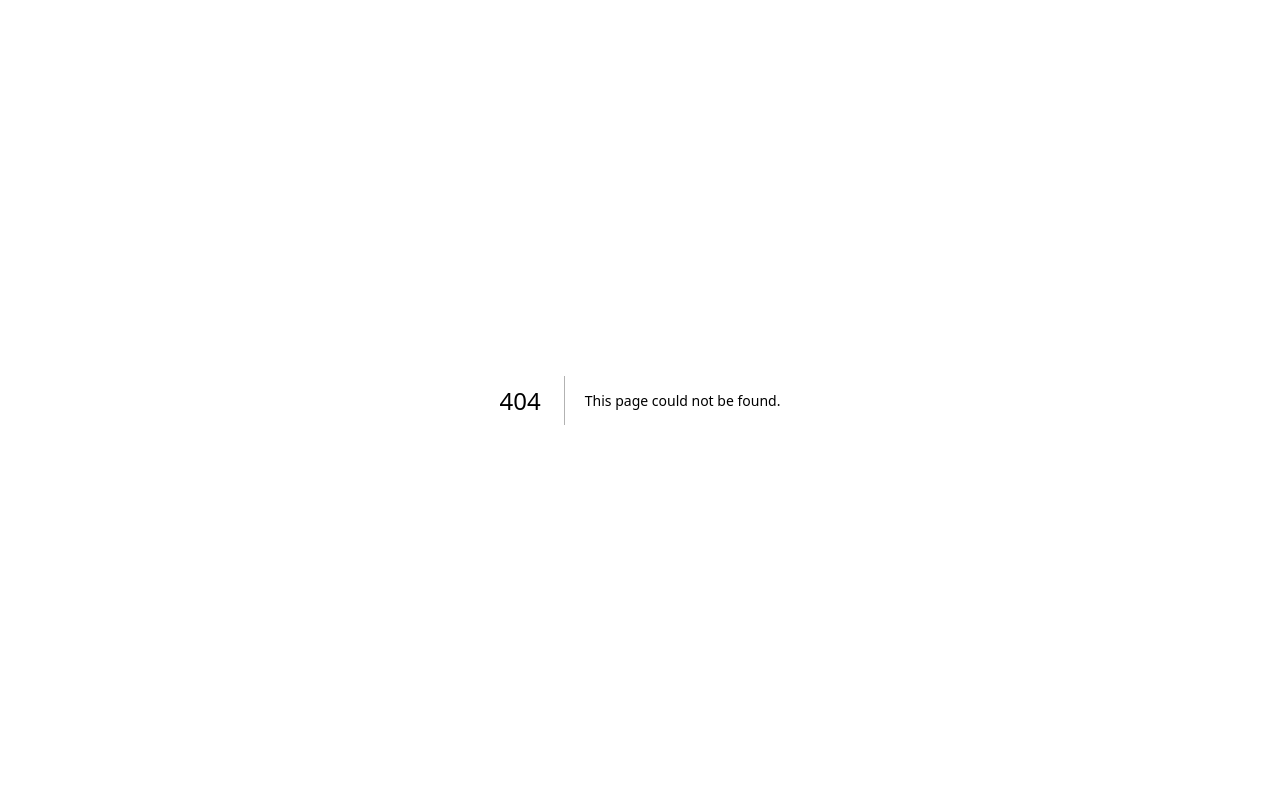
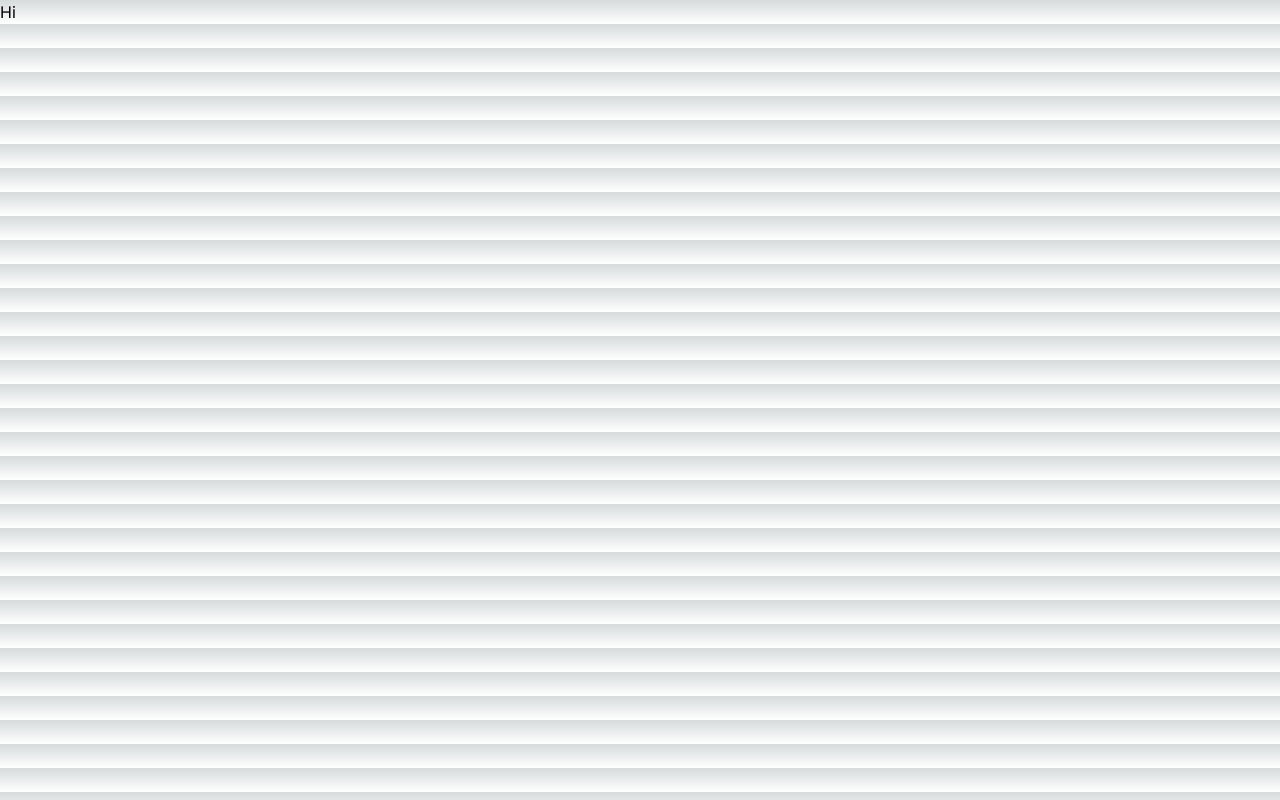
Before and after one commit to Hy-Nguyen/mentorship, a Next.js app: page /contact in a window 1280 px wide. Before the commit this address had no page. Built offline with nearby package versions, Linux system fonts and the light colour scheme.

Commit message:
Update page.tsx

```diff
--- /dev/null
+++ b/app/contact/page.tsx
@@ -0,0 +1,3 @@
+export default function Contact(){
+    return(<h1>Hi</h1>)
+}
```
